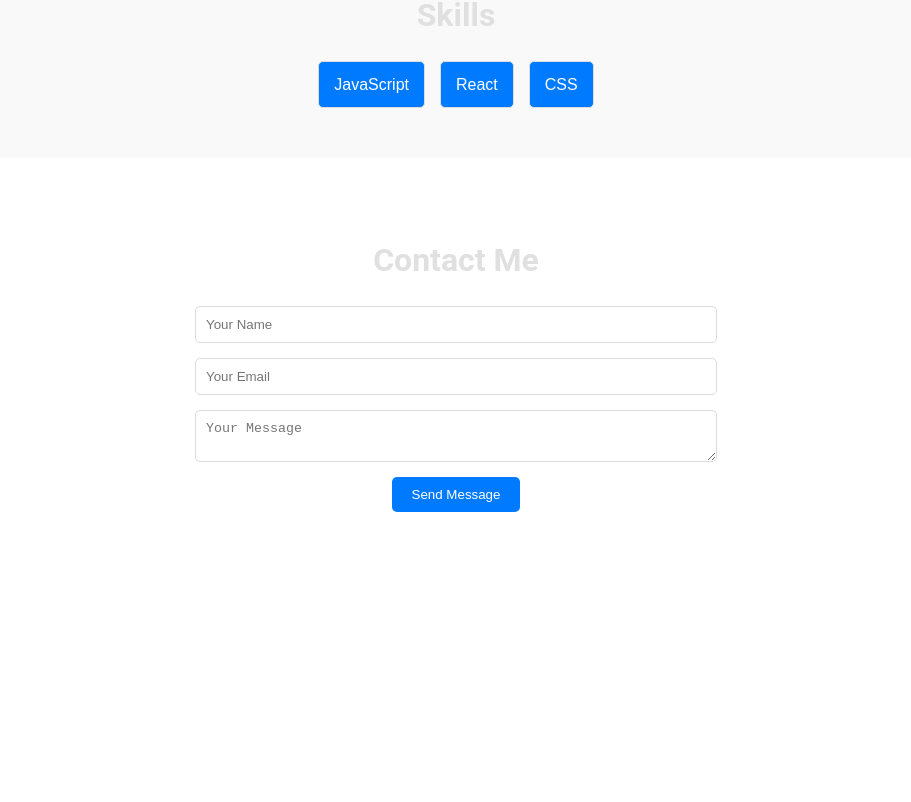
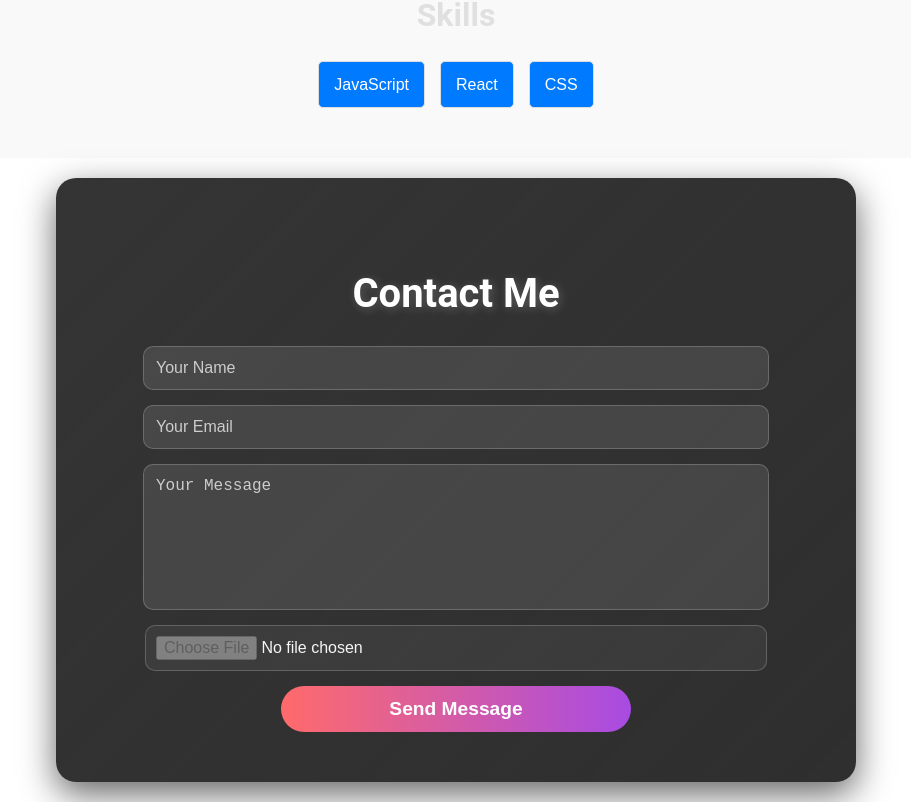
Before and after one commit to ArleneDcosta/portfolio, a React (Create React App) app: page / in a window 1280 px wide. Shown: the part 2475-3277 px from the top of the page, without its empty margins (184-1095 px from the left). Before the commit the page ends 3037 px from the top, so only its background shows below. Built offline with nearby package versions, Linux system fonts and the light colour scheme.

Commit message:
Added Smtp to messages

```diff
--- a/package.json
+++ b/package.json
@@ -5,6 +5,7 @@
   "homepage": "https://arlenedcosta.github.io/portfolio",
   "dependencies": {
     "cra-template": "1.2.0",
+    "emailjs-com": "^3.2.0",
     "react": "^18.3.1",
     "react-dom": "^18.3.1",
     "react-scripts": "^5.0.1",
--- a/src/components/Contact/Contact.css
+++ b/src/components/Contact/Contact.css
@@ -1,26 +1,105 @@
+.contact {
+  padding: 50px;
+  background: linear-gradient(135deg, rgba(30, 30, 30, 0.9), rgba(10, 10, 10, 0.85));
+  color: #f5f5f5;
+  border-radius: 20px;
+  box-shadow: 0px 12px 35px rgba(0, 0, 0, 0.6);
+  margin: 20px auto;
+  max-width: 700px;
+  text-align: center;
+  backdrop-filter: blur(10px);
+}
+
+.contact h2 {
+  font-size: 2.5rem;
+  margin-bottom: 20px;
+  color: #ffffff;
+  text-shadow: 2px 2px 10px rgba(255, 255, 255, 0.2);
+}
+
 .contact form {
-    display: flex;
-    flex-direction: column;
-    align-items: center;
+  display: flex;
+  flex-direction: column;
+  align-items: center;
+  gap: 15px;
+}
+
+.contact input,
+.contact textarea {
+  width: 90%;
+  max-width: 600px;
+  padding: 12px;
+  border: 1px solid rgba(255, 255, 255, 0.2);
+  background: rgba(255, 255, 255, 0.1);
+  color: #f5f5f5;
+  border-radius: 10px;
+  font-size: 1rem;
+  outline: none;
+  transition: all 0.3s ease;
+}
+
+.contact input::placeholder,
+.contact textarea::placeholder {
+  color: #ccc;
+}
+
+.contact input:focus,
+.contact textarea:focus {
+  border-color: rgba(255, 255, 255, 0.5);
+  background: rgba(255, 255, 255, 0.2);
+}
+
+.contact textarea {
+  resize: none;
+  height: 120px;
+}
+
+.contact input[type="file"] {
+  cursor: pointer;
+  background: rgba(255, 255, 255, 0.05);
+  padding: 10px;
+  border: 1px solid rgba(255, 255, 255, 0.2);
+  transition: all 0.3s ease;
+}
+
+.contact input[type="file"]:hover {
+  background: rgba(255, 255, 255, 0.15);
+}
+
+.contact button {
+  width: 50%;
+  padding: 12px;
+  border: none;
+  background: linear-gradient(90deg, #ff6b6b, #a84be3);
+  color: white;
+  font-size: 1.2rem;
+  font-weight: bold;
+  border-radius: 25px;
+  cursor: pointer;
+  transition: all 0.3s ease;
+}
+
+.contact button:hover {
+  transform: translateY(-2px);
+  box-shadow: 0px 8px 20px rgba(255, 255, 255, 0.2);
+}
+
+@media (max-width: 768px) {
+  .contact {
+    padding: 40px;
+    max-width: 90%;
   }
 
-  input, textarea {
-    width: 80%;
-    max-width: 500px;
-    margin-bottom: 15px;
-    padding: 10px;
-    border: 1px solid #ddd;
-    border-radius: 5px;
+  .contact h2 {
+    font-size: 2rem;
   }
 
-  button {
-    background-color: #007bff;
-    color: white;
-    padding: 10px 20px;
-    border: none;
-    border-radius: 5px;
+  .contact input,
+  .contact textarea {
+    width: 100%;
   }
 
-  button:hover {
-    background-color: #0056b3;
+  .contact button {
+    width: 80%;
   }
+}
--- a/src/components/Contact/Contact.js
+++ b/src/components/Contact/Contact.js
@@ -1,14 +1,78 @@
-import React from "react";
+import React, { useState } from "react";
+import emailjs from "emailjs-com";
 import "./Contact.css";
 
 function Contact() {
+  const [formData, setFormData] = useState({
+    name: "",
+    email: "",
+    message: "",
+    file: null,
+  });
+
+  const handleChange = (e) => {
+    if (e.target.type === "file") {
+      setFormData({ ...formData, file: e.target.files[0] });
+    } else {
+      setFormData({ ...formData, [e.target.name]: e.target.value });
+    }
+  };
+
+  const handleSubmit = (e) => {
+    e.preventDefault();
+
+    const templateParams = {
+      name: formData.name,
+      email: formData.email,
+      message: formData.message,
+    };
+
+    emailjs
+      .send(
+        "service_cz2nyf4",
+        "template_default",
+        templateParams,
+        "N4uaZIQtsj5w37CFD"
+      )
+      .then(
+        (response) => {
+          alert("Message sent successfully!");
+          setFormData({ name: "", email: "", message: "", file: null });
+        },
+        (error) => {
+          alert("Failed to send message. Please try again.");
+        }
+      );
+  };
+
   return (
     <section id="contact" className="contact">
       <h2>Contact Me</h2>
-      <form>
-        <input type="text" placeholder="Your Name" required />
-        <input type="email" placeholder="Your Email" required />
-        <textarea placeholder="Your Message" required></textarea>
+      <form onSubmit={handleSubmit}>
+        <input
+          type="text"
+          name="name"
+          placeholder="Your Name"
+          value={formData.name}
+          onChange={handleChange}
+          required
+        />
+        <input
+          type="email"
+          name="email"
+          placeholder="Your Email"
+          value={formData.email}
+          onChange={handleChange}
+          required
+        />
+        <textarea
+          name="message"
+          placeholder="Your Message"
+          value={formData.message}
+          onChange={handleChange}
+          required
+        ></textarea>
+        <input type="file" name="file" onChange={handleChange} disabled />
         <button type="submit">Send Message</button>
       </form>
     </section>
```
Also changed, not shown: 1 other file (tests, documents, lock files or other folders).
